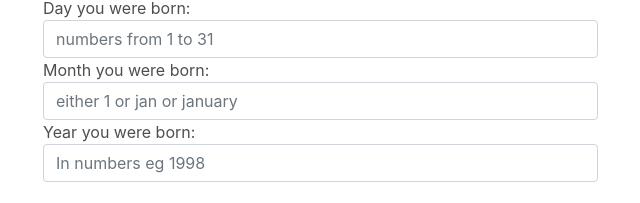
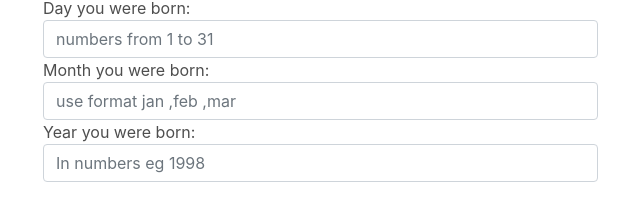
Before and after one commit to lloydMwiti/MP-prep2, a plain HTML site: page index.html in a window 1280 px wide. Shown: the part 557-760 px from the top of the page, 42-682 px from the left. Drawn offline with Linux system fonts and the light colour scheme.

Commit message:
placeholder changes

```diff
--- a/index.html
+++ b/index.html
@@ -33,7 +33,7 @@
               Day you were born:
               <input class="form-control w-50" name="day" required min="0" max="31" type="number" placeholder="numbers from 1 to 31" type="text" >
               Month you were born:
-              <input class="form-control w-50" name="month" required placeholder="either 1 or jan or january" type="text" >
+              <input class="form-control w-50" name="month" required placeholder="use format jan ,feb ,mar" type="text" >
               Year you were born:
               <input class="form-control w-50" name="year" required min="1900" max="2020" placeholder="In numbers eg 1998" type="number" >
               <br>
```
